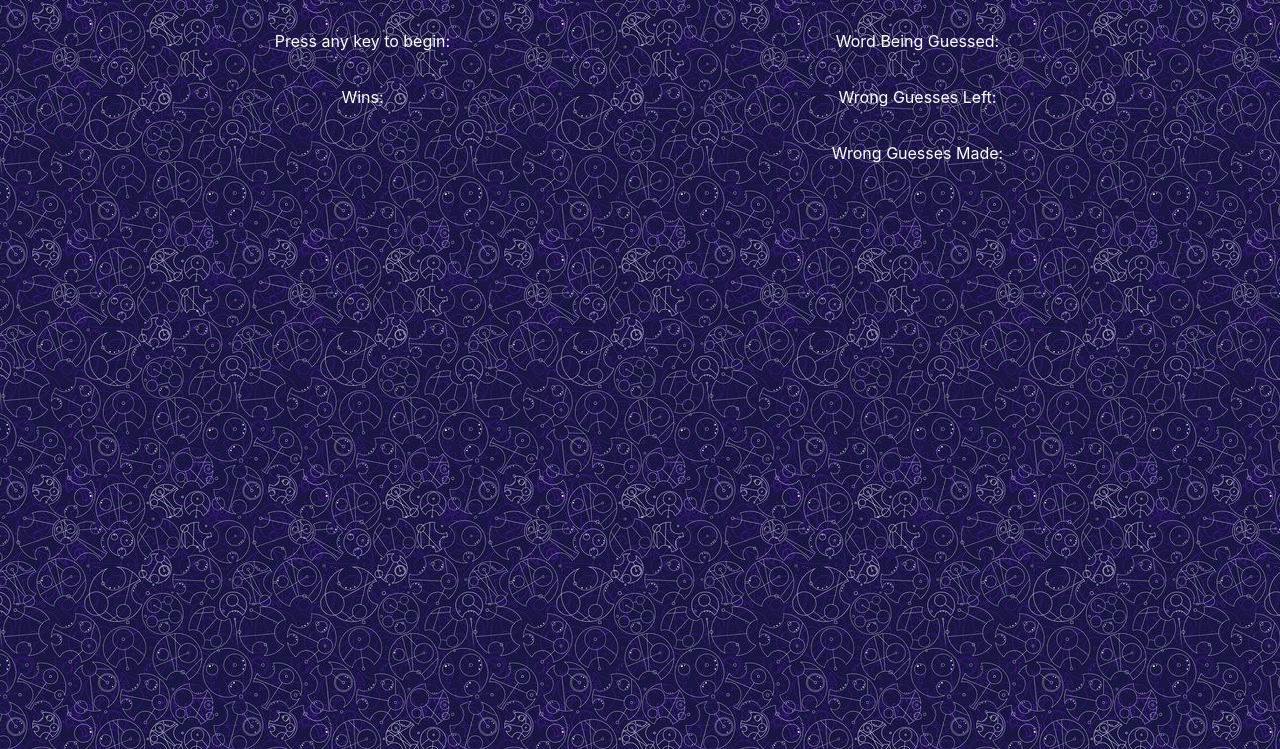
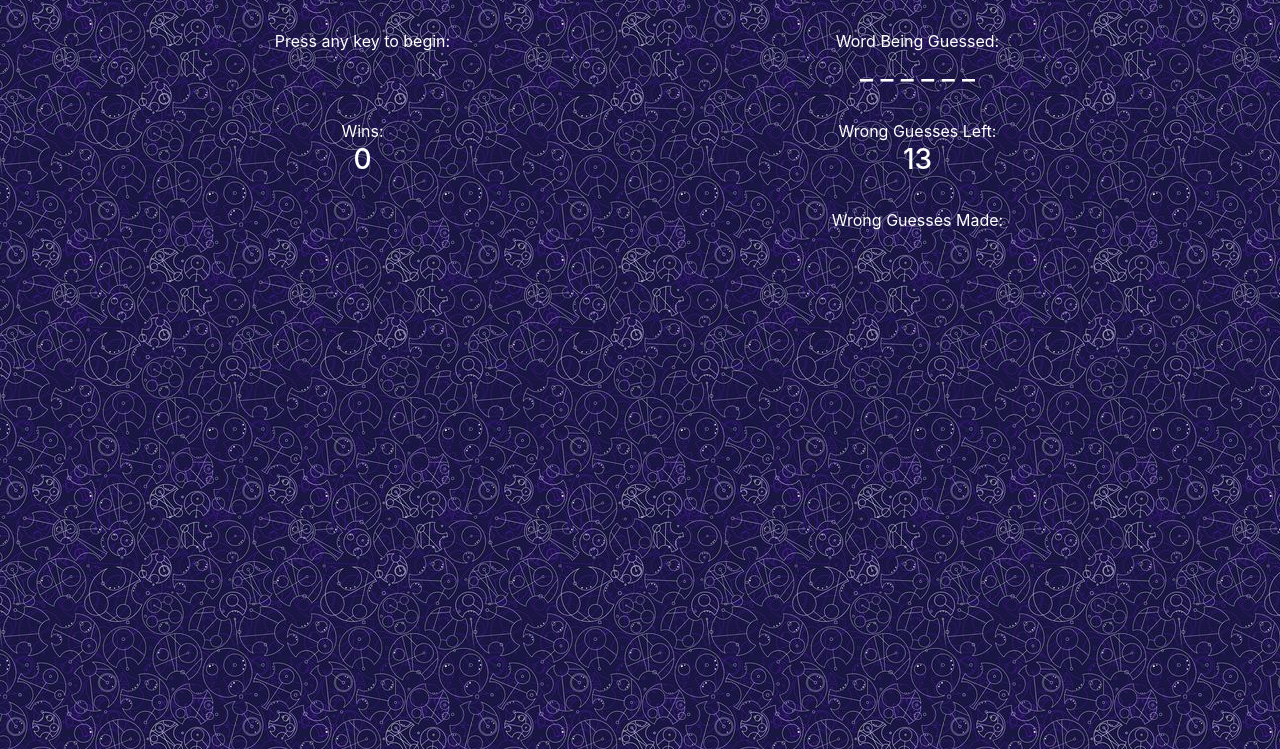
Before and after one commit to bbarber314/ben-barber-prework, a plain HTML site: page module-2-assessment/index.html in a window 1280 px wide. Shown: the part 51-800 px from the top of the page. Drawn offline with nearby package versions, Linux system fonts and the light colour scheme.

Commit message:
Basic Game Structure In Place

```diff
--- a/module-2-assessment/assets/javascript/game.js
+++ b/module-2-assessment/assets/javascript/game.js
@@ -0,0 +1,58 @@
+let alphabet = "abcdefghijklmnopqrstuvwxyz".split("");
+const gameState = {
+    wordToBeGuessed : ["d","o","c","t","o","r"],
+    correctGuesses : [],
+    wins : 0,
+    games : 0,
+    incorrectGuesses : [],
+    guessesRemaining : 13,
+
+    makeBlank : function(){
+        let blank = [];
+        for (i=0; i<this.wordToBeGuessed.length; i++) {
+            blank.push("_ ");
+        }
+        this.correctGuesses = blank;
+    },
+
+    updateDisplay : function(){
+        let correctGuessesH3 = document.querySelector('#wordToBeGuessed');
+        let winsH3 = document.querySelector('#wins');
+        let guessesLeftH3 = document.querySelector('#guessesLeft');
+        let wrongGuessesH3 = document.querySelector('#wrongGuesses');
+
+        let currentGuess = ""
+        for (i=0;i<this.correctGuesses.length;i++){
+            currentGuess += this.correctGuesses[i];
+        }
+
+        let wrongGuess = ""
+        if(this.incorrectGuesses.length>0){
+            for (i=0;i<this.incorrectGuesses.length;i++){
+                wrongGuess += this.incorrectGuesses[i];
+            }
+        }
+
+        correctGuessesH3.innerText = currentGuess;
+        guessesLeftH3.innerText = this.guessesRemaining;
+        wrongGuessesH3.innerText = wrongGuess;
+
+        if(this.games>0){
+            winsH3.innerText = `${this.wins} (${100*this.wins/this.games}%)`;
+        }else{
+            winsH3.innerText = `${this.wins}`;
+        }
+    },
+
+    guess : function(event){
+        const key = event.key;
+        if(alphabet.includes(key)) {
+            alert(`You pressed the letter ${key}`);
+        }
+    }
+}
+
+gameState.makeBlank();
+gameState.updateDisplay();
+
+document.addEventListener('keyup', gameState.guess);
--- a/module-2-assessment/index.html
+++ b/module-2-assessment/index.html
@@ -56,5 +56,6 @@
     <script src="https://code.jquery.com/jquery-3.4.1.slim.min.js" integrity="sha384-J6qa4849blE2+poT4WnyKhv5vZF5SrPo0iEjwBvKU7imGFAV0wwj1yYfoRSJoZ+n" crossorigin="anonymous"></script>
     <script src="https://cdn.jsdelivr.net/npm/popper.js@1.16.0/dist/umd/popper.min.js" integrity="sha384-Q6E9RHvbIyZFJoft+2mJbHaEWldlvI9IOYy5n3zV9zzTtmI3UksdQRVvoxMfooAo" crossorigin="anonymous"></script>
     <script src="https://stackpath.bootstrapcdn.com/bootstrap/4.4.1/js/bootstrap.min.js" integrity="sha384-wfSDF2E50Y2D1uUdj0O3uMBJnjuUD4Ih7YwaYd1iqfktj0Uod8GCExl3Og8ifwB6" crossorigin="anonymous"></script>
+    <script src="assets/javascript/game.js"></script>
 </body>
 </html>
```
